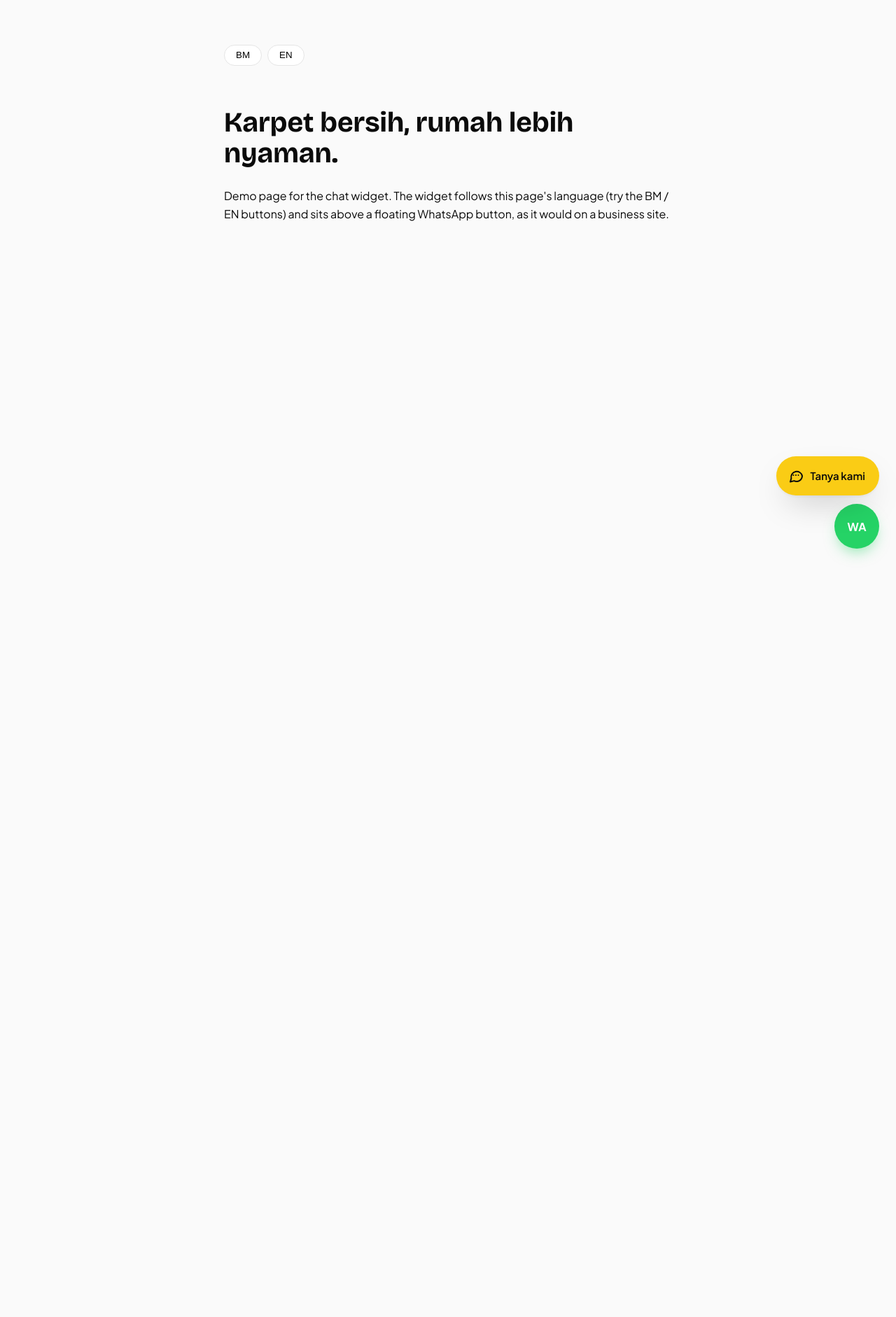
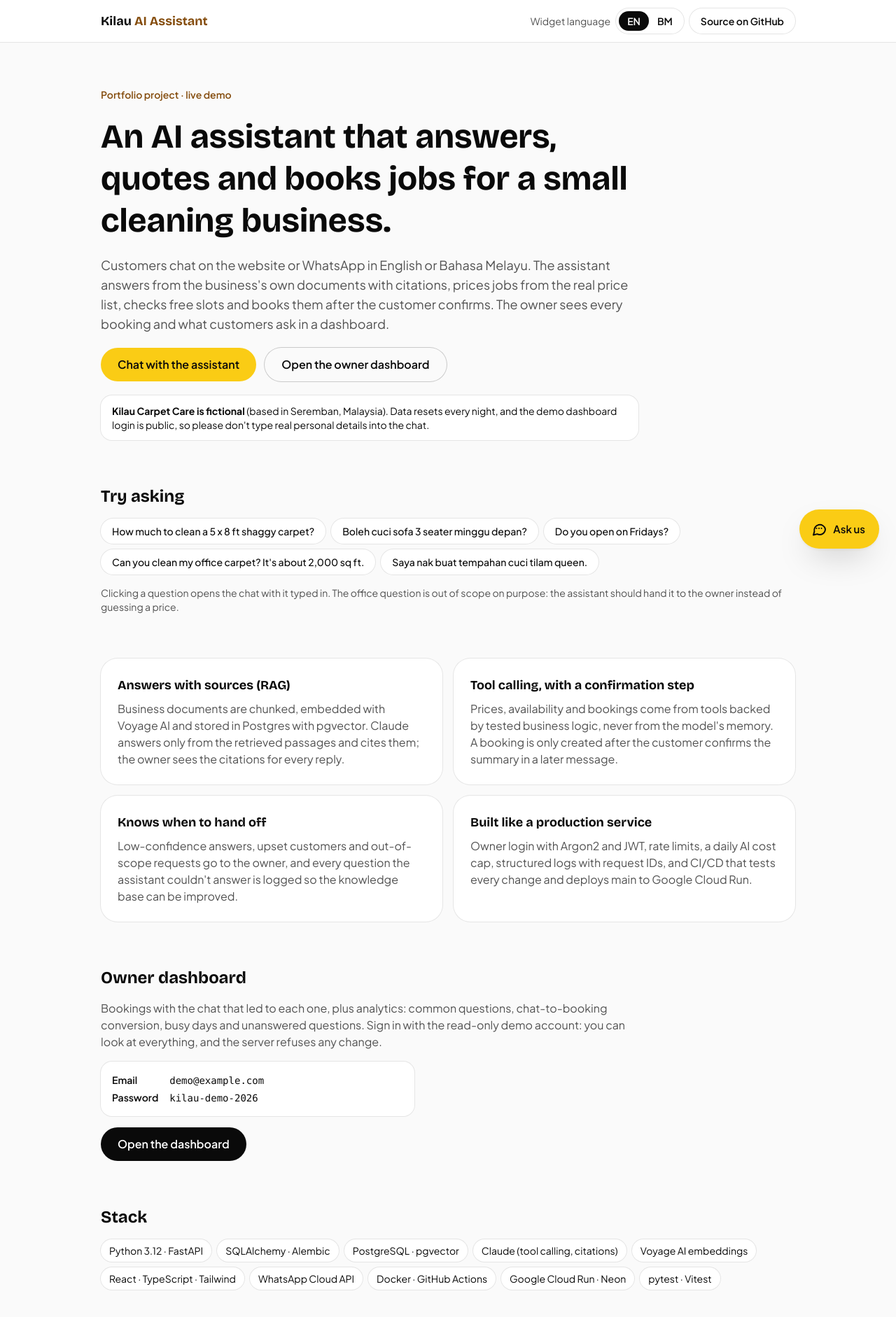
Before and after one commit to mhdhfzi/carpet-ai-assistant, a React (Vite) app in the folder frontend/: page / in a window 1280 px wide. Shown: the top 1882 px of the page at 70% size. Before the commit the page ends 800 px from the top, so only its background shows below. Built offline with nearby package versions, Linux system fonts and the light colour scheme.

Commit message:
feat: add a landing page for the public demo
Explains the project, opens the chat with example questions (EN and BM),
and gives the read-only dashboard login.

Co-Authored-By: Claude Opus 5.5 <noreply@anthropic.com>

```diff
--- a/frontend/index.html
+++ b/frontend/index.html
@@ -1,9 +1,13 @@
 <!doctype html>
-<html lang="ms">
+<html lang="en">
   <head>
     <meta charset="UTF-8" />
     <meta name="viewport" content="width=device-width, initial-scale=1.0, viewport-fit=cover" />
-    <title>Chat widget demo</title>
+    <title>Kilau AI Assistant</title>
+    <meta
+      name="description"
+      content="A portfolio project: an AI customer assistant for a small carpet-cleaning business. RAG with citations, tool calling, bookings, WhatsApp and an owner dashboard."
+    />
     <link rel="icon" type="image/svg+xml" href="/favicon.svg" />
     <link rel="preconnect" href="https://fonts.googleapis.com" />
     <link rel="preconnect" href="https://fonts.gstatic.com" crossorigin />
@@ -11,31 +15,144 @@
       rel="stylesheet"
       href="https://fonts.googleapis.com/css2?family=Bricolage+Grotesque:opsz,wght@12..96,600..800&family=Plus+Jakarta+Sans:wght@400;500;600;700;800&display=swap"
     />
-    <style>
-      /* A rough stand-in for the host website, to check the widget's look and placement. */
-      body { margin: 0; font-family: "Plus Jakarta Sans", sans-serif; background: #fafafa; color: #0a0a0a; }
-      main { max-width: 40rem; margin: 0 auto; padding: 4rem 1.5rem 12rem; line-height: 1.6; }
-      h1 { font-family: "Bricolage Grotesque", sans-serif; font-size: 2.5rem; line-height: 1.1; }
-      .lang { display: inline-flex; gap: .5rem; margin-bottom: 2rem; }
-      .lang button { border: 1px solid #e5e5e5; background: #fff; border-radius: 999px; padding: .4rem 1rem; cursor: pointer; }
-      /* A typical floating WhatsApp button, to check the widget sits neatly above it. */
-      .fake-whatsapp { position: fixed; right: 1rem; bottom: 1rem; width: 4rem; height: 4rem; border-radius: 50%; background: #25d366; color: #fff; display: grid; place-items: center; font-weight: 700; box-shadow: 0 10px 20px -6px rgb(37 211 102 / .5); }
-      @media (min-width: 640px) { .fake-whatsapp { right: 1.5rem; } }
-    </style>
   </head>
   <body>
-    <main>
-      <div class="lang">
-        <button type="button" onclick="document.documentElement.lang='ms'">BM</button>
-        <button type="button" onclick="document.documentElement.lang='en'">EN</button>
+    <header class="border-b border-line bg-white">
+      <div class="mx-auto flex max-w-5xl flex-wrap items-center gap-3 px-4 py-3">
+        <p class="font-display text-lg font-bold">Kilau <span class="text-brand-ink">AI Assistant</span></p>
+        <div class="ml-auto flex items-center gap-2 text-sm">
+          <span class="hidden text-ink-soft sm:inline">Widget language</span>
+          <div class="flex rounded-full p-1 ring-1 ring-line" role="group" aria-label="Widget language">
+            <button type="button" data-lang="en" class="lang-btn rounded-full px-3 py-1 font-semibold">EN</button>
+            <button type="button" data-lang="ms" class="lang-btn rounded-full px-3 py-1 font-semibold">BM</button>
+          </div>
+          <a
+            href="https://github.com/mhdhfzi/carpet-ai-assistant"
+            class="rounded-full px-4 py-2 font-semibold ring-1 ring-line hover:bg-foam"
+            >Source on GitHub</a
+          >
+        </div>
       </div>
-      <h1>Karpet bersih, rumah lebih nyaman.</h1>
-      <p>
-        Demo page for the chat widget. The widget follows this page's language (try the BM / EN
-        buttons) and sits above a floating WhatsApp button, as it would on a business site.
-      </p>
+    </header>
+
+    <main class="mx-auto max-w-5xl space-y-16 px-4 pt-12 pb-40 sm:pt-16">
+      <section class="max-w-3xl space-y-5">
+        <p class="text-sm font-semibold text-brand-ink">Portfolio project · live demo</p>
+        <h1 class="font-display text-4xl leading-tight font-bold sm:text-5xl">
+          An AI assistant that answers, quotes and books jobs for a small cleaning business.
+        </h1>
+        <p class="text-lg text-ink-soft">
+          Customers chat on the website or WhatsApp in English or Bahasa Melayu. The assistant answers from the
+          business's own documents with citations, prices jobs from the real price list, checks free slots and books
+          them after the customer confirms. The owner sees every booking and what customers ask in a dashboard.
+        </p>
+        <div class="flex flex-wrap gap-3">
+          <button
+            type="button"
+            data-ask=""
+            class="rounded-full bg-brand px-6 py-3 font-semibold hover:bg-brand-hover"
+          >
+            Chat with the assistant
+          </button>
+          <a href="/admin.html" class="rounded-full px-6 py-3 font-semibold ring-1 ring-ink/20 hover:bg-white"
+            >Open the owner dashboard</a
+          >
+        </div>
+        <p class="rounded-2xl bg-white px-4 py-3 text-sm ring-1 ring-line">
+          <strong>Kilau Carpet Care is fictional</strong> (based in Seremban, Malaysia). Data resets every night, and
+          the demo dashboard login is public, so please don't type real personal details into the chat.
+        </p>
+      </section>
+
+      <section class="space-y-4">
+        <h2 class="font-display text-2xl font-bold">Try asking</h2>
+        <div class="flex flex-wrap gap-2">
+          <button type="button" data-ask="How much to clean a 5 x 8 ft shaggy carpet?" class="ask">
+            How much to clean a 5 x 8 ft shaggy carpet?
+          </button>
+          <button type="button" data-ask="Boleh cuci sofa 3 seater minggu depan?" class="ask">
+            Boleh cuci sofa 3 seater minggu depan?
+          </button>
+          <button type="button" data-ask="Do you open on Fridays?" class="ask">Do you open on Fridays?</button>
+          <button type="button" data-ask="Can you clean my office carpet? It's about 2,000 sq ft." class="ask">
+            Can you clean my office carpet? It's about 2,000 sq ft.
+          </button>
+          <button type="button" data-ask="Saya nak buat tempahan cuci tilam queen." class="ask">
+            Saya nak buat tempahan cuci tilam queen.
+          </button>
+        </div>
+        <p class="text-sm text-ink-soft">
+          Clicking a question opens the chat with it typed in. The office question is out of scope on purpose: the
+          assistant should hand it to the owner instead of guessing a price.
+        </p>
+      </section>
+
+      <section class="grid gap-4 sm:grid-cols-2">
+        <article class="card">
+          <h3 class="card-title">Answers with sources (RAG)</h3>
+          <p>
+            Business documents are chunked, embedded with Voyage AI and stored in Postgres with pgvector. Claude answers
+            only from the retrieved passages and cites them; the owner sees the citations for every reply.
+          </p>
+        </article>
+        <article class="card">
+          <h3 class="card-title">Tool calling, with a confirmation step</h3>
+          <p>
+            Prices, availability and bookings come from tools backed by tested business logic, never from the model's
+            memory. A booking is only created after the customer confirms the summary in a later message.
+          </p>
+        </article>
+        <article class="card">
+          <h3 class="card-title">Knows when to hand off</h3>
+          <p>
+            Low-confidence answers, upset customers and out-of-scope requests go to the owner, and every question the
+            assistant couldn't answer is logged so the knowledge base can be improved.
+          </p>
+        </article>
+        <article class="card">
+          <h3 class="card-title">Built like a production service</h3>
+          <p>
+            Owner login with Argon2 and JWT, rate limits, a daily AI cost cap, structured logs with request IDs, and
+            CI/CD that tests every change and deploys main to Google Cloud Run.
+          </p>
+        </article>
+      </section>
+
+      <section class="space-y-4">
+        <h2 class="font-display text-2xl font-bold">Owner dashboard</h2>
+        <p class="max-w-3xl text-ink-soft">
+          Bookings with the chat that led to each one, plus analytics: common questions, chat-to-booking conversion,
+          busy days and unanswered questions. Sign in with the read-only demo account: you can look at everything,
+          and the server refuses any change.
+        </p>
+        <dl class="grid max-w-md grid-cols-[auto_1fr] gap-x-4 gap-y-1 rounded-2xl bg-white p-4 text-sm ring-1 ring-line">
+          <dt class="font-semibold">Email</dt>
+          <dd><code>demo@example.com</code></dd>
+          <dt class="font-semibold">Password</dt>
+          <dd><code>kilau-demo-2026</code></dd>
+        </dl>
+        <a href="/admin.html" class="inline-block rounded-full bg-ink px-6 py-3 font-semibold text-white hover:bg-ink/85"
+          >Open the dashboard</a
+        >
+      </section>
+
+      <section class="space-y-4">
+        <h2 class="font-display text-2xl font-bold">Stack</h2>
+        <ul class="flex flex-wrap gap-2 text-sm">
+          <li class="tag">Python 3.12 · FastAPI</li>
+          <li class="tag">SQLAlchemy · Alembic</li>
+          <li class="tag">PostgreSQL · pgvector</li>
+          <li class="tag">Claude (tool calling, citations)</li>
+          <li class="tag">Voyage AI embeddings</li>
+          <li class="tag">React · TypeScript · Tailwind</li>
+          <li class="tag">WhatsApp Cloud API</li>
+          <li class="tag">Docker · GitHub Actions</li>
+          <li class="tag">Google Cloud Run · Neon</li>
+          <li class="tag">pytest · Vitest</li>
+        </ul>
+      </section>
     </main>
-    <div class="fake-whatsapp" aria-hidden="true">WA</div>
+
     <script type="module" src="/src/main.tsx"></script>
   </body>
 </html>
--- /dev/null
+++ b/frontend/src/landing.css
@@ -0,0 +1,27 @@
+@import "tailwindcss";
+@import "./styles/theme.css";
+
+/* The demo landing page (index.html). The widget has its own CSS inside its shadow root. */
+@layer base {
+  body {
+    @apply bg-mist font-sans text-ink antialiased;
+  }
+}
+
+@layer components {
+  .ask {
+    @apply rounded-full bg-white px-4 py-2 text-left text-sm font-medium ring-1 ring-line hover:ring-ink/30;
+  }
+  .card {
+    @apply space-y-2 rounded-3xl bg-white p-6 text-ink-soft ring-1 ring-line;
+  }
+  .card-title {
+    @apply font-display text-lg font-bold text-ink;
+  }
+  .tag {
+    @apply rounded-full bg-white px-3 py-1.5 ring-1 ring-line;
+  }
+  .lang-btn[aria-pressed="true"] {
+    @apply bg-ink text-white;
+  }
+}
--- a/frontend/src/main.tsx
+++ b/frontend/src/main.tsx
@@ -1,6 +1,27 @@
-// Development demo page: mounts the widget the same way widget.js does on a real site.
-// API calls go to /api on this origin and Vite proxies them to the backend.
+// The demo landing page: mounts the widget the same way widget.js does on a real site.
+// API calls go to /api on this origin (Vite proxies them to the backend in development).
+import { OPEN_EVENT } from './chat/ChatWidget'
 import { mountChatWidget } from './chat/embed'
+import './landing.css'
 
-// 16px margin + 64px WhatsApp button + 12px gap: the chat button sits just above it.
-mountChatWidget({ apiBase: '', bottomOffset: 92 })
+mountChatWidget({ apiBase: '', bottomOffset: 16 })
+
+// "Try asking" buttons open the chat with their question typed in.
+for (const button of document.querySelectorAll<HTMLElement>('[data-ask]')) {
+  button.addEventListener('click', () => {
+    window.dispatchEvent(new CustomEvent(OPEN_EVENT, { detail: { message: button.dataset.ask } }))
+  })
+}
+
+// The widget follows the page's language, so switching it here shows both translations.
+const langButtons = document.querySelectorAll<HTMLButtonElement>('[data-lang]')
+const showLang = () => {
+  for (const b of langButtons) b.setAttribute('aria-pressed', String(b.dataset.lang === document.documentElement.lang))
+}
+for (const button of langButtons) {
+  button.addEventListener('click', () => {
+    document.documentElement.lang = button.dataset.lang ?? 'en'
+    showLang()
+  })
+}
+showLang()
```
